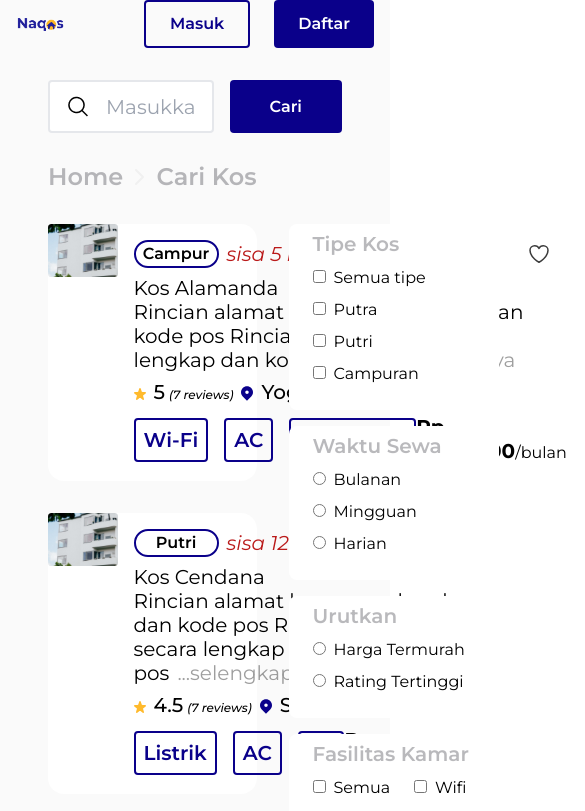
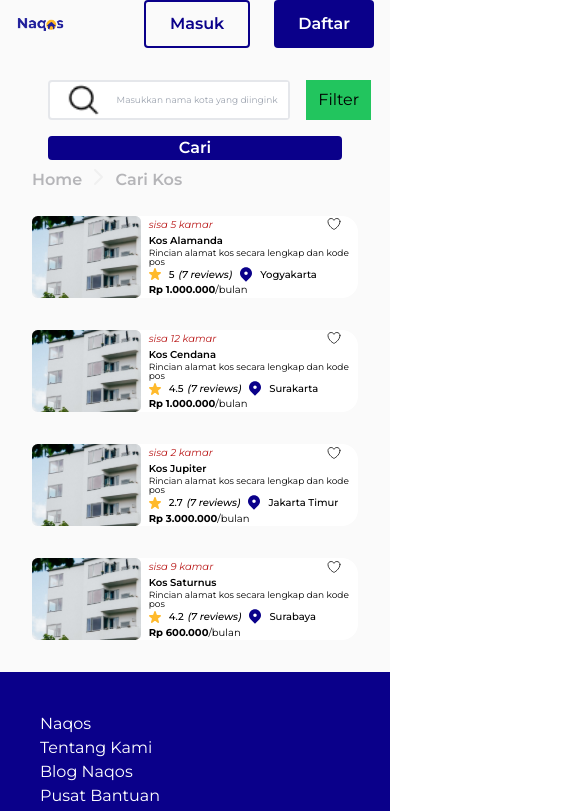
Before and after one commit to synrgy-tim-d/FSW-Frontend, a React (Vite) app: page /homepage in a window 390 px wide. Shown: the top 811 px of the page, 585 px wide, since content can reach past the window. Built offline with nearby package versions, Linux system fonts and the light colour scheme.

Commit message:
Cari Kos Page Responsive (--Filtering)

```diff
--- a/src/components/homepage/details-constants/Fasili/Detailkos.jsx
+++ b/src/components/homepage/details-constants/Fasili/Detailkos.jsx
@@ -6,7 +6,7 @@ const Detailkos = () => {
       <div className='grid gap-4'>
         <p className='flex text-[39px] font-[700]'>
           Kos Alamanda
-          <span className='ml-4 p-1 px-3 border-2 border-[#0A008A] rounded-[70px] text-[16px] font-[600]'>
+          <span className='ml-4 py-3 px-3 border-2 border-[#0A008A] rounded-[70px] text-[20px] font-[600]'>
             Campuran
           </span>
         </p>
--- a/src/components/homepage/details-constants/Fasili/Formpemesanan.jsx
+++ b/src/components/homepage/details-constants/Fasili/Formpemesanan.jsx
@@ -5,7 +5,7 @@ const Formpemesanan = () => {
     <React.Fragment>
       <form
         action='|'
-        className='shadow-[#000000] shadow-md w-full grid grid-rows-auto gap-y-6 justify-items-center rounded-[8px]'
+        className='shadow-[#000000] shadow-md w-full grid grid-rows-auto gap-y-6 justify-items-center rounded-[8px] sticky top-12 '
       >
         <div className='mt-8'>
           <p className='text-[20px] font-[700]'>
--- a/src/components/homepage/homepage-constants/Collapse.jsx
+++ b/src/components/homepage/homepage-constants/Collapse.jsx
@@ -1,14 +1,14 @@
 import React, { useState } from 'react';
 
 export const CollapseCheckboxType = ({ items, buttonText }) => {
-  const [isOpen, setIsOpen] = useState(true);
+  const [isOpen, setIsOpen] = useState(false);
 
   return (
-    <div className='w-full bg-white px-6 rounded-[8px] py-2'>
+    <div className='absolute lg:relative w-full bg-white px-6 rounded-[8px] py-2'>
       <button
         type='button'
         onClick={() => setIsOpen(!isOpen)}
-        className='text-[#46464F]/[0.38] text-[20px] font-[600] w-full text-start
+        className='text-[#46464F]/[0.38] text-[20px] font-[600] w-full text-center lg:text-start
         hover:border-none active:border-none'
       >
         {buttonText}
@@ -36,14 +36,14 @@ export const CollapseCheckboxType = ({ items, buttonText }) => {
 };
 
 export const CollapseCheckbox = ({ items, buttonText }) => {
-  const [isOpen, setIsOpen] = useState(true);
+  const [isOpen, setIsOpen] = useState(false);
 
   return (
     <div className='w-full bg-white px-6 rounded-[8px] py-2'>
       <button
         type='button'
         onClick={() => setIsOpen(!isOpen)}
-        className='text-[#46464F]/[0.38] text-[20px] font-[600] w-full text-start
+        className='text-[#46464F]/[0.38] text-[20px] font-[600] w-full text-center lg:text-start
         hover:border-none active:border-none'
       >
         {buttonText}
@@ -71,14 +71,14 @@ export const CollapseCheckbox = ({ items, buttonText }) => {
 };
 
 export const CollapseRadio = ({ items, buttonText }) => {
-  const [isOpen, setIsOpen] = useState(true);
+  const [isOpen, setIsOpen] = useState(false);
 
   return (
-    <div className='w-full bg-white px-6 rounded-[8px] py-2'>
+    <div className='w-full h-auto bg-white px-6 rounded-[8px] py-2'>
       <button
         type='button'
         onClick={() => setIsOpen(!isOpen)}
-        className='text-[#46464F]/[0.38] text-[20px] font-[600] w-full text-start bg-white
+        className='text-[#46464F]/[0.38] text-[20px] font-[600] w-full text-center lg:text-start
         hover:border-none active:border-none'
       >
         {buttonText}
--- /dev/null
+++ b/src/components/homepage/homepage-constants/Facilities.jsx
@@ -0,0 +1,45 @@
+import React from 'react';
+import {
+  CollapseCheckbox,
+  CollapseRadio,
+  CollapseCheckboxType,
+} from './Collapse';
+import {
+  tipeKos,
+  waktuSewa,
+  urutanHarga,
+  fasilitasKamar,
+  fasilitasBersama,
+} from './Dropdown';
+
+const Facilities = () => {
+  const title = ['Tipe Kos', 'Waktu Sewa', 'Urutkan', 'Fasilitas Kamar', 'Fasilitas Bersama'];
+
+  const submitHandle = (e) => {
+    e.preventDefault();
+    console.log(tipeKos);
+    console.log(waktuSewa);
+    console.log(urutanHarga);
+    console.log(fasilitasKamar);
+    console.log(fasilitasBersama);
+  };
+
+  return (
+    <div className='grid lg:grid-cols-none grid-flow-row gap-4 lg:col-auto content-start'>
+      <CollapseCheckboxType items={tipeKos} buttonText={title[0]} />
+      <CollapseRadio items={waktuSewa} buttonText={title[1]} />
+      <CollapseRadio items={urutanHarga} buttonText={title[2]} />
+      <CollapseCheckbox items={fasilitasKamar} buttonText={title[3]} />
+      <CollapseCheckbox items={fasilitasBersama} buttonText={title[4]} />
+      <button
+        onClick={submitHandle}
+        className='w-full col-span-full py-2 rounded-[4px]
+                  text-white bg-[#0A008A] hover:bg-[#A0A3FF] hover:text-[#FFFFFF] active:bg-black'
+      >
+        Terapkan Filter
+      </button>
+    </div>
+  );
+};
+
+export default Facilities;
--- a/src/components/homepage/homepage-constants/Homepage-kost-data.jsx
+++ b/src/components/homepage/homepage-constants/Homepage-kost-data.jsx
@@ -2,8 +2,39 @@ import React, { useEffect, useState } from 'react';
 import { Link } from 'react-router-dom';
 import image from '../../../assets/Homepage-Kos1.svg';
 
+// Like Button
+const LikeButton = (props) => {
+  const [isFilled, setIsFilled] = useState(false);
+  const handleClick = () => {
+    setIsFilled(!isFilled);
+  };
+
+  return (
+    <button onClick={handleClick} className='flex items-center justify-center'>
+      <svg
+        className={`w-4 h-4 lg:w-6 lg:h-6 ${isFilled ? 'fill-black' : 'fill-none'}`}
+        viewBox='0 0 24 24'
+        xmlns='http://www.w3.org/2000/svg'
+      >
+        <path
+          d='M21 8.25C21 5.76472 18.9013 3.75 16.3125 3.75C14.3769 3.75 12.7153 4.87628 12 6.48342C11.2847 4.87628 9.62312 3.75 7.6875 3.75C5.09867 3.75 3 5.76472 3 8.25C3 15.4706 12 20.25 12 20.25C12 20.25 21 15.4706 21 8.25Z'
+          stroke='#3C3C3C'
+          strokeWidth='1.5'
+          strokeLinecap='round'
+          strokeLinejoin='round'
+        />
+      </svg>
+    </button>
+  );
+};
+
 const Kostdata = () => {
   const [kosts, setKosts] = useState([]);
+  const [selectedIndex, setSelectedIndex] = useState(-1);
+  const handleClick = (index) => {
+    setSelectedIndex(index);
+  };
+
   useEffect(() => {
     const kostList = [
       {
@@ -19,7 +50,7 @@ const Kostdata = () => {
         },
         facilities: [
           {
-            name: 'Wi-Fi',
+            name: 'Wifi',
           },
           {
             name: 'AC',
@@ -107,7 +138,7 @@ const Kostdata = () => {
   }, []);
 
   return (
-    <div className='text-[20px] font-[Montserrat] text-[#000000] col-span-3 grid grid-cols-auto auto-rows-max gap-8 px-4'>
+    <div className='text-[10px] md:text-[16px] lg:text-[20px] font-[Montserrat] text-[#000000] col-span-3 grid grid-cols-auto auto-rows-max gap-8 md:px-2 lg:px-4'>
       {kosts.map((kost, index) => {
         return (
           <React.Fragment key={index}>
@@ -115,44 +146,36 @@ const Kostdata = () => {
               <div className='col-span-1 rounded-[16px]'>
                 <img className='w-full h-auto' src={image} alt='' />
               </div>
-              <div className='col-span-2 grid grid-rows-auto grid-flow-row gap-2 p-4'>
+              <div className='col-span-2 grid grid-rows-auto grid-flow-row md:gap-2 pl-2 md:p-4'>
                 <div className='grid grid-flow-col'>
-                  <div className='grid grid-cols-auto grid-flow-col auto-cols-max content-center'>
-                    <div className='w-[85px] border-2 border-[#0A008A] rounded-[150px] flex justify-center text-[16px] font-[600]'>
+                  <div className='grid grid-cols-auto md:grid-flow-col auto-cols-max content-center'>
+                    <div
+                      className='py-[0.1rem] md:p-[0.375rem]
+                    lg:p-2 border-2 border-[#0A008A] rounded-[150px] md:flex justify-center
+                    text-[12px] lg:text-[16px] font-[600] leading-none
+                    hidden '
+                    >
                       {kost.type}
                     </div>
-                    <span className='text-[#BA1A1A] italic pl-2 self-center'>
+                    <span className='text-[#BA1A1A] italic md:pl-2 self-center'>
                       sisa {kost.room} kamar
                     </span>
                   </div>
                   <div className='flex justify-end self-center pr-4'>
-                    <svg
-                      width='24'
-                      height='24'
-                      viewBox='0 0 24 24'
-                      fill='none'
-                      xmlns='http://www.w3.org/2000/svg'
-                    >
-                      <path
-                        d='M21 8.25C21 5.76472 18.9013 3.75 16.3125 3.75C14.3769 3.75 12.7153 4.87628 12 6.48342C11.2847 4.87628 9.62312 3.75 7.6875 3.75C5.09867 3.75 3 5.76472 3 8.25C3 15.4706 12 20.25 12 20.25C12 20.25 21 15.4706 21 8.25Z'
-                        stroke='#3C3C3C'
-                        strokeWidth='1.5'
-                        strokeLinecap='round'
-                        strokeLinejoin='round'
-                      />
-                    </svg>
+                    <LikeButton
+                      key={index}
+                      onClick={() => handleClick(index)}
+                      isFilled={selectedIndex === index}
+                    />
                   </div>
                 </div>
 
                 <div className='grid grid-rows-auto'>
-                  <p>{kost.name}</p>
-                  <p>
-                    Rincian alamat kos secara lengkap dan kode pos Rincian alamat kos secara lengkap
-                    dan kode pos
-                    <span className='text-[#000000]/[0.38] pl-2'>
-                      <Link to='/kos/:kosid/:roomid' >
-                        ...selengkapnya
-                      </Link>
+                  <p className='font-[600]'>{kost.name}</p>
+                  <p className='text-[9px] md:text-[16px] lg:text-[20px] leading-none'>
+                    Rincian alamat kos secara lengkap dan kode pos
+                    <span className='text-[#000000]/[0.38] pl-2 hidden md:inline'>
+                      <Link to='/kos/:kosid/:roomid'>...selengkapnya</Link>
                     </span>
                   </p>
                 </div>
@@ -174,7 +197,7 @@ const Kostdata = () => {
                   </span>
                   <p className='font-[500]'>
                     {kost.review}
-                    <span className='italic pl-1 text-[12px]'>(7 reviews)</span>
+                    <span className='italic pl-1 text-[10px] lg:text-[12px]'>(7 reviews)</span>
                   </p>
                   <span className='self-center'>
                     <svg
@@ -195,8 +218,8 @@ const Kostdata = () => {
                   <p className='font-[500]'>{kost.location.name}</p>
                 </div>
 
-                <div className='grid grid-flow-col'>
-                  <div className='grid grid-flow-col auto-cols-max gap-4 text-[#0A008A] font-[600]'>
+                <div className='grid lg:grid-cols-2 grid-flow-col'>
+                  <div className='hidden lg:grid col-span-1 grid-flow-col auto-cols-max gap-4 text-[#0A008A] font-[600]'>
                     {kost.facilities.map((facility, index) => {
                       return (
                         <React.Fragment key={index}>
@@ -207,10 +230,12 @@ const Kostdata = () => {
                       );
                     })}
                   </div>
-                  <div className='flex justify-end'>
-                    <p className='text-[20px] font-[700]'>
+                  <div className='lg:col-span-1 flex justify-start lg:justify-end'>
+                    <p className='font-[700] lg:pl-8'>
                       Rp {kost.price}
-                      <span className='text-[16px] font-[400]'>/bulan</span>
+                      <span className='text-[10px] md:text-[14px] lg:text-[16px] font-[400]'>
+                        /bulan
+                      </span>
                     </p>
                   </div>
                 </div>
--- a/src/index.css
+++ b/src/index.css
@@ -10,7 +10,7 @@
 :root {
   font-family: 'Montserrat';
   font-size: 16px;
-  line-height: 24px;
+  /* line-height: 20px; */
   font-weight: 400;
 }
 
--- a/src/pages/Homepage.jsx
+++ b/src/pages/Homepage.jsx
@@ -1,68 +1,65 @@
-import React from 'react';
+import React, { useEffect, useState } from 'react';
 import { Link } from 'react-router-dom';
 import Navbar from '../components/navbar/navbar';
 import Navbarsign from '../components/navbar/navbarnologin';
 import Footer from '../components/footer/footer';
-import {
-  CollapseCheckbox,
-  CollapseRadio,
-  CollapseCheckboxType,
-} from '../components/homepage/homepage-constants/Collapse';
-import {
-  tipeKos,
-  waktuSewa,
-  urutanHarga,
-  fasilitasKamar,
-  fasilitasBersama,
-} from '../components/homepage/homepage-constants/Dropdown';
 import Kostdata from '../components/homepage/homepage-constants/Homepage-kost-data';
+import Facilities from '../components/homepage/homepage-constants/Facilities';
 import magnifier from '../assets/Banner2_Magnifier.png';
 
 const Homepage = () => {
-  const title = ['Tipe Kos', 'Waktu Sewa', 'Urutkan', 'Fasilitas Kamar', 'Fasilitas Bersama'];
-
-  const submitHandle = (e) => {
-    e.preventDefault();
-    console.log(tipeKos);
-    console.log(waktuSewa);
-    console.log(urutanHarga);
-    console.log(fasilitasKamar);
-    console.log(fasilitasBersama);
-  };
+  const [isOpen, setIsOpen] = useState(false);
 
   return (
     <React.Fragment>
       {localStorage.getItem('AUTH_TOKEN') === null ? <Navbarsign /> : <Navbar />}
       <div className='w-full font-[Montserrat] font-[400] text-[#000000] text-[16px] bg-[#FAFAFA] p-8'>
-        <div className='flex space-x-4 px-4'>
-          <div className='flex space-x-4 w-full border-2 bg-white rounded-[4px] py-3'>
+        <div
+          className='sticky top-0 z-[1] grid grid-cols-6 lg:grid-cols-1 grid-flow-row gap-4
+        lg:relative lg:top-auto lg:z-0 lg:flex lg:space-x-4 px-4'
+        >
+          <div className='col-span-5 lg:col-span-1 flex space-x-4 w-full border-2 bg-white rounded-[4px] lg:py-3'>
             <img className='ml-4 pointer-events-none' src={magnifier} />
             <input
-              className='w-full text-black text-[20px]'
+              className='w-full text-black text-[9px] md:text-[16px] lg:text-[20px] focus:outline-none'
               type='search'
               name=''
               placeholder='Masukkan nama kota yang diinginkan'
             />
           </div>
+          <div className='col-span-1 block lg:hidden'>
+            <button
+              type='button'
+              className='px-3 py-2 bg-green-500'
+              onClick={() => setIsOpen(!isOpen)}
+            >
+              Filter
+            </button>
+            {isOpen && (
+              <div className='absolute'>
+                <Facilities />
+              </div>
+            )}
+          </div>
           <button
-            className='bg-[#0A008A] px-10 text-white hover:bg-[#A0A3FF] hover:text-[#FFFFFF] active:bg-black font-[600] rounded-[4px]'
+            className='col-span-6 lg:col-span-1 px-10 rounded-[4px] w-full lg:w-auto
+              bg-[#0A008A] text-white hover:bg-[#A0A3FF] hover:text-[#FFFFFF] active:bg-black font-[600]'
             type='submit'
-            // onClick=''
           >
             Cari
           </button>
         </div>
-        <div className='breadcrumb p-4 py-8'>
+        <div className='breadcrumb py-2 md:py-4 lg:py-8'>
           <ul>
             <li>
-              <Link to='/' className='text-[24px] font-[600] hover:underline hover:text-[#0A008A]'>
+              <Link to='/' className='text-[16px] sm:text-[20px] font-[600] hover:underline hover:text-[#0A008A]'>
                 Home
               </Link>
             </li>
             <li>
               <Link
                 to='/homepage'
-                className='text-[24px] font-[600] hover:underline hover:text-[#0A008A]'
+                className='text-[16px] sm:text-[20px] font-[600] hover:underline hover:text-[#0A008A]'
               >
                 Cari Kos
               </Link>
@@ -70,24 +67,15 @@ const Homepage = () => {
           </ul>
         </div>
 
-        <div className='grid grid-cols-4 grid-flow-col gap-4'>
-          <div className='col-span-3 grid grid-cols-auto auto-rows-max gap-8'>
+        <div className='sticky top-0 grid lg:grid-cols-4 grid-flow-row lg:grid-flow-col gap-4'>
+          <div className='row-start-2 lg:row-start-1 lg:col-span-3 grid grid-cols-auto auto-rows-max gap-8'>
             <Kostdata />
           </div>
-
-          <div className='col-span-1'>
-            <form action='' className='grid grid-flow-row gap-y-4'>
-              <CollapseCheckboxType items={tipeKos} buttonText={title[0]} />
-              <CollapseRadio items={waktuSewa} buttonText={title[1]} />
-              <CollapseRadio items={urutanHarga} buttonText={title[2]} />
-              <CollapseCheckbox items={fasilitasKamar} buttonText={title[3]} />
-              <CollapseCheckbox items={fasilitasBersama} buttonText={title[4]} />
-              <button
-                onClick={submitHandle}
-                className='w-full py-2 rounded-[4px] text-white bg-[#0A008A] hover:bg-[#A0A3FF] hover:text-[#FFFFFF] active:bg-black'
-              >
-                Terapkan Filter
-              </button>
+          <div className='row-start-1 lg:col-span-1 grid grid-cols-1 lg:grid-cols-1 justify-items-stretch'>
+            <form action='|'>
+              <div className='sticky top-8 hidden lg:block'>
+                <Facilities />
+              </div>
             </form>
           </div>
         </div>
```
